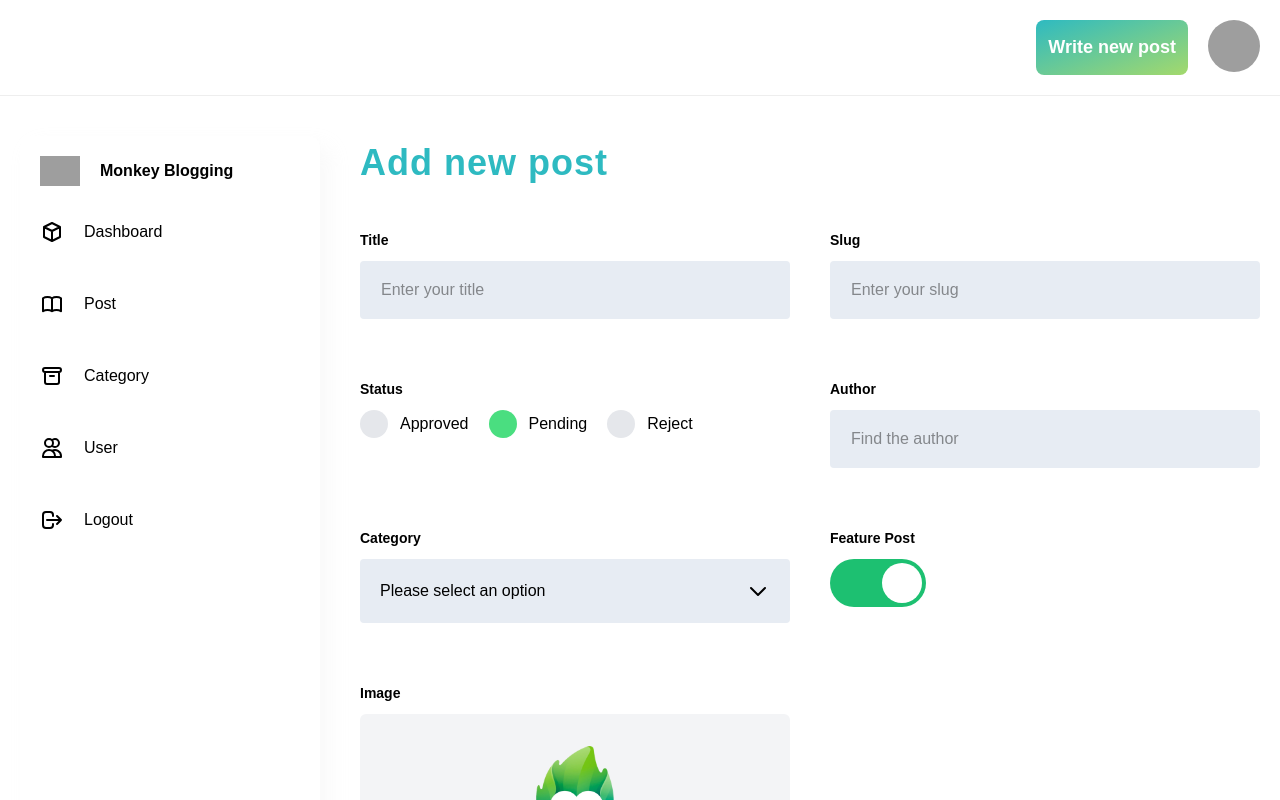
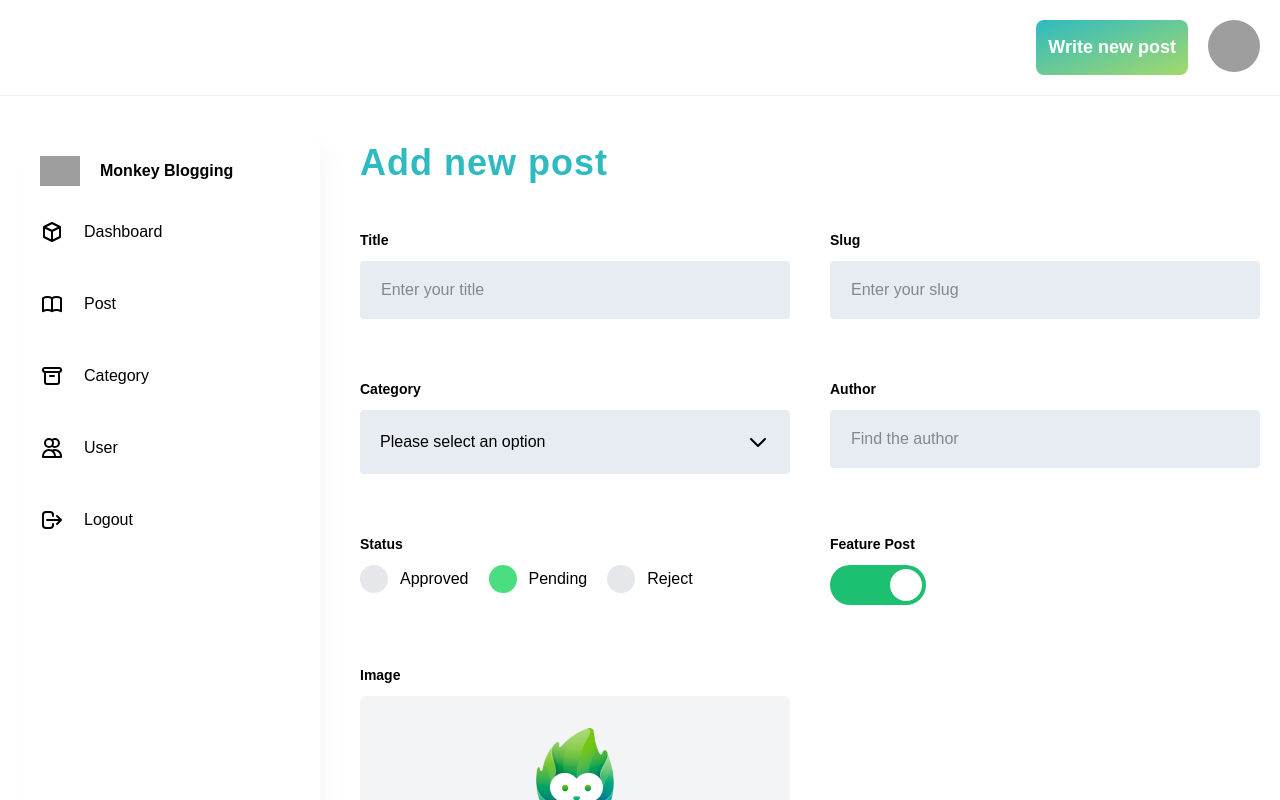
Before and after one commit to ThuanThai/MonkeyBloging, a React (Create React App) app: page /manage/add-post in a window 1280 px wide. Shown: the top 800 px of the page. Built offline with nearby package versions, Linux system fonts and the light colour scheme; no server answers; the database is empty; grey boxes are pictures that could not be loaded.

Commit message:
12/4/2023

```diff
--- a/src/components/toggle/Toggle.js
+++ b/src/components/toggle/Toggle.js
@@ -2,19 +2,18 @@ import React from "react";
 import { useForm } from "react-hook-form";
 
 const Toggle = ({ on, onClick, ...props }) => {
-    const { field } = useForm();
     return (
         <label>
             <input checked={on} type="checkbox" className="hidden-input" />
             <div
                 {...props}
                 onClick={onClick}
-                className={`relative w-24 h-12  rounded-full cursor-pointer transition-all p-1 ${
+                className={`relative w-24 h-10  rounded-full cursor-pointer transition-all p-1 ${
                     on ? "bg-primary" : "bg-gray-400"
                 }`}>
                 <div
-                    className={`absolute w-10 h-10 -translate-y-1/2 bg-white rounded-full top-1/2 transition-all ${
-                        on ? "translate-x-12" : ""
+                    className={`absolute w-8 h-8 -translate-y-1/2 bg-white rounded-full top-1/2 transition-all ${
+                        on ? "translate-x-14" : ""
                     }`}></div>
             </div>
         </label>
--- a/src/module/post/PostAddNew.js
+++ b/src/module/post/PostAddNew.js
@@ -4,7 +4,7 @@ import { Dropdown } from "components/dropdown";
 import { Field } from "components/field";
 import { Input } from "components/input";
 import { Label } from "components/label";
-import React from "react";
+import React, { useEffect } from "react";
 import { useForm } from "react-hook-form";
 import slugify from "slugify";
 import styled from "styled-components";
@@ -12,6 +12,8 @@ import { postStatus } from "utils/constants";
 import ImageUpload from "components/imageupload/ImageUpload";
 import { useFirebasImage } from "hooks/useFirebasImage";
 import Toggle from "components/toggle/Toggle";
+import { collection, getDocs, query } from "firebase/firestore";
+import { db } from "../../firebase/firebase-config";
 const PostAddNewStyles = styled.div``;
 
 const PostAddNew = () => {
@@ -41,6 +43,24 @@ const PostAddNew = () => {
         cloneVal.slug = slugify(cloneVal.slug || cloneVal.title);
         // handleUpLoadImage(cloneVal.image);
     };
+
+    useEffect(() => {
+        const getData = async () => {
+            const colRef = collection(db, "categories");
+            const q = query(colRef);
+            const querySnapshot = await getDocs(q);
+            let result = [];
+            querySnapshot.forEach((doc) => {
+                result.push({ id: doc.id, ...doc.data() });
+            });
+            console.log(
+                "🚀 ~ file: PostAddNew.js:55 ~ querySnapshot.forEach ~ result:",
+                result
+            );
+        };
+        getData();
+    }, []);
+
     return (
         <PostAddNewStyles>
             <h1 className="dashboard-heading">Add new post</h1>
@@ -59,6 +79,25 @@ const PostAddNew = () => {
                             control={control}
                             placeholder="Enter your slug"
                             name="slug"></Input>
+                    </Field>
+                </div>
+                <div className="grid grid-cols-2 mb-10 gap-x-10">
+                    <Field>
+                        <Label>Category</Label>
+                        <Dropdown>
+                            <Dropdown.Option>Knowledge</Dropdown.Option>
+                            <Dropdown.Option>Blockchain</Dropdown.Option>
+                            <Dropdown.Option>Setup</Dropdown.Option>
+                            <Dropdown.Option>Nature</Dropdown.Option>
+                            <Dropdown.Option>Developer</Dropdown.Option>
+                        </Dropdown>
+                    </Field>
+
+                    <Field>
+                        <Label>Author</Label>
+                        <Input
+                            control={control}
+                            placeholder="Find the author"></Input>
                     </Field>
                 </div>
                 <div className="grid grid-cols-2 mb-10 gap-x-10">
@@ -104,24 +143,6 @@ const PostAddNew = () => {
                         </div>
                     </Field>
                     <Field>
-                        <Label>Author</Label>
-                        <Input
-                            control={control}
-                            placeholder="Find the author"></Input>
-                    </Field>
-                </div>
-                <div className="grid grid-cols-2 mb-10 gap-x-10">
-                    <Field>
-                        <Label>Category</Label>
-                        <Dropdown>
-                            <Dropdown.Option>Knowledge</Dropdown.Option>
-                            <Dropdown.Option>Blockchain</Dropdown.Option>
-                            <Dropdown.Option>Setup</Dropdown.Option>
-                            <Dropdown.Option>Nature</Dropdown.Option>
-                            <Dropdown.Option>Developer</Dropdown.Option>
-                        </Dropdown>
-                    </Field>
-                    <Field>
                         <Label>Feature Post</Label>
                         <Toggle
                             onClick={() => setValue("hot", !watchHot)}
```
